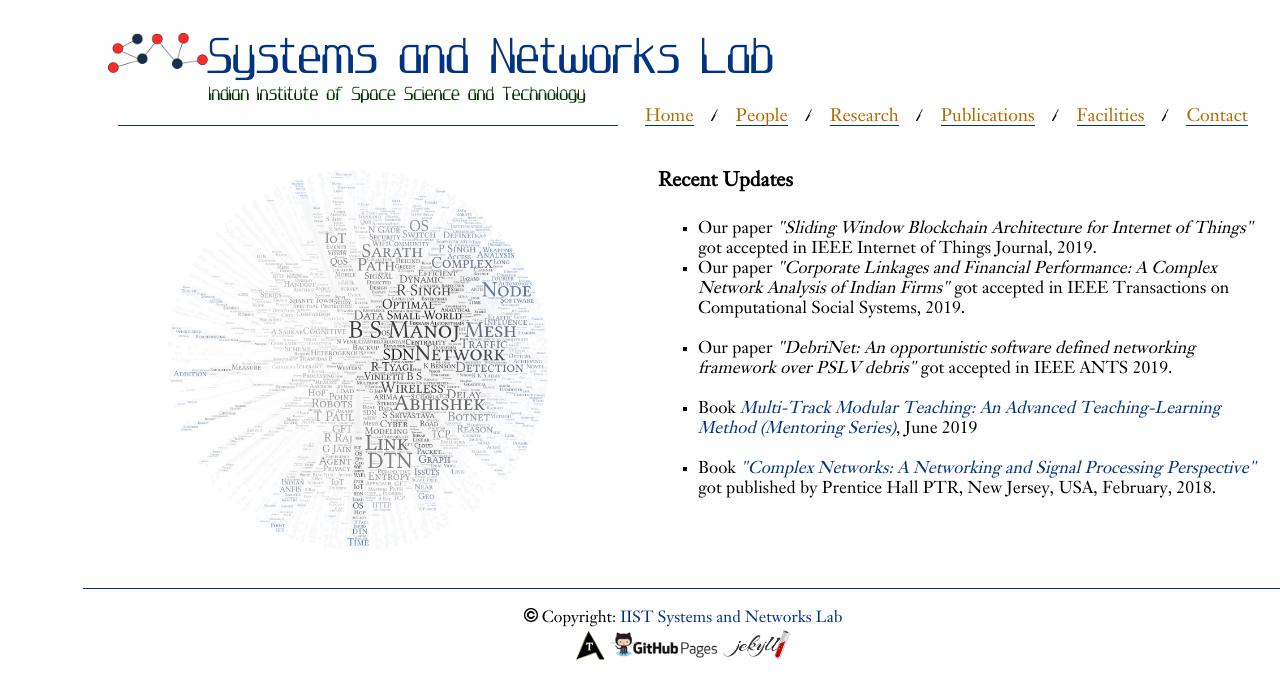
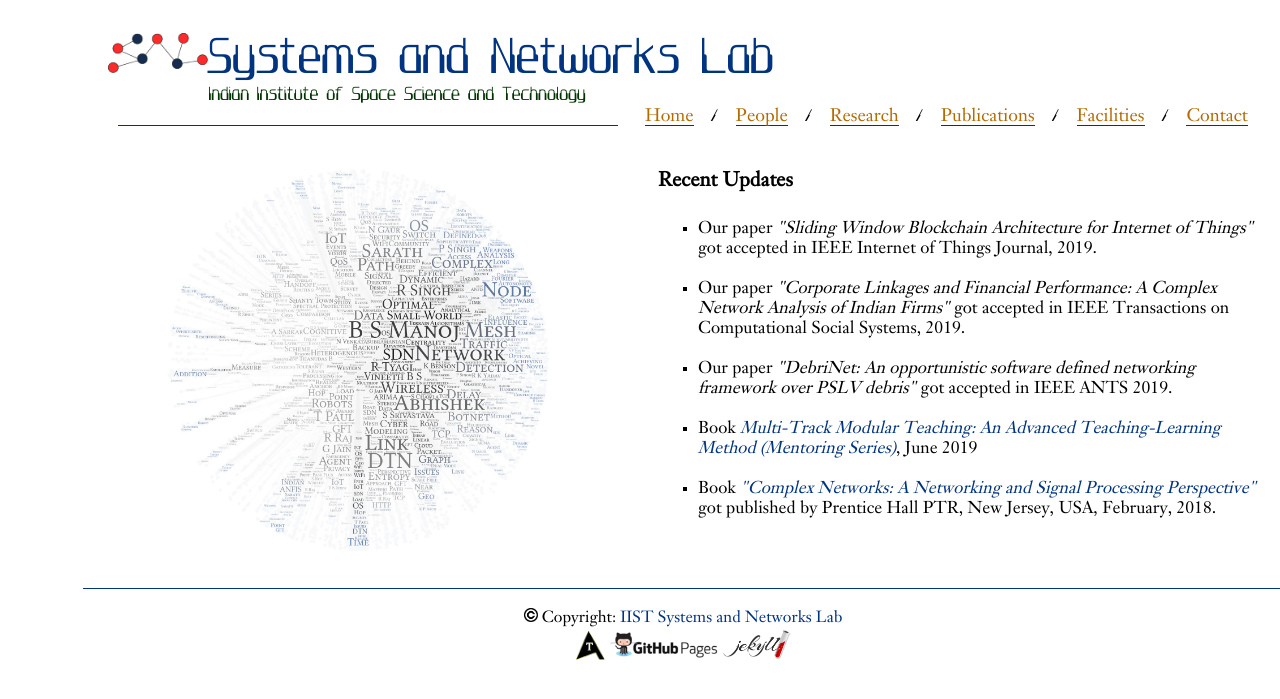
Before and after one commit to iist-sysnet/iist-sysnet.github.io, a Jekyll site: the page built from index.md, in a window 1280 px wide. Shown: the top 699 px of the page. Built offline with Jekyll 4.4.1, drawn with Linux system fonts in a browser that asks for light colours.

```diff
--- a/_layouts/default.html
+++ b/_layouts/default.html
@@ -38,7 +38,7 @@
 	<div id="recentarticle">
 	<h4>Recent Updates</h4>
 	<ul>
-		<li>Our paper <i>"Sliding Window Blockchain Architecture for Internet of Things"</i> got accepted in IEEE Internet of Things Journal, 2019.
+		<li>Our paper <i>"Sliding Window Blockchain Architecture for Internet of Things"</i> got accepted in IEEE Internet of Things Journal, 2019.</li><br>
 		<li>Our paper <i>"Corporate Linkages and Financial Performance: A Complex Network Analysis of Indian Firms"</i> got accepted in IEEE Transactions on Computational Social Systems, 2019.</li><br>
 		<li>Our paper <i>"DebriNet: An opportunistic software defined networking framework over PSLV debris"</i> got accepted in IEEE ANTS 2019.</li><br>
 		<li>Book <i><a href="https://www.amazon.com/Multi-Track-Modular-Teaching-Teaching-Learning-Mentoring-ebook/dp/B07RJTR4FH/ref=sr_1_fkmr2_1?keywords=bs+manoj+mt2&qid=1566631976&s=gateway&sr=8-1-fkmr2"> Multi-Track Modular Teaching: An Advanced Teaching-Learning Method (Mentoring Series)</a></i>, June 2019</li><br>
```
